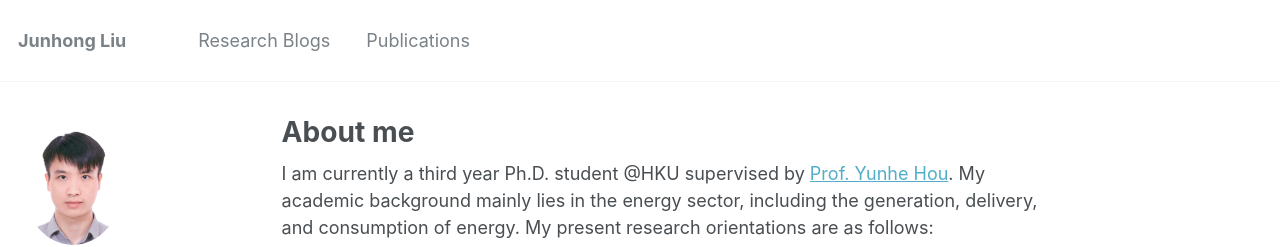
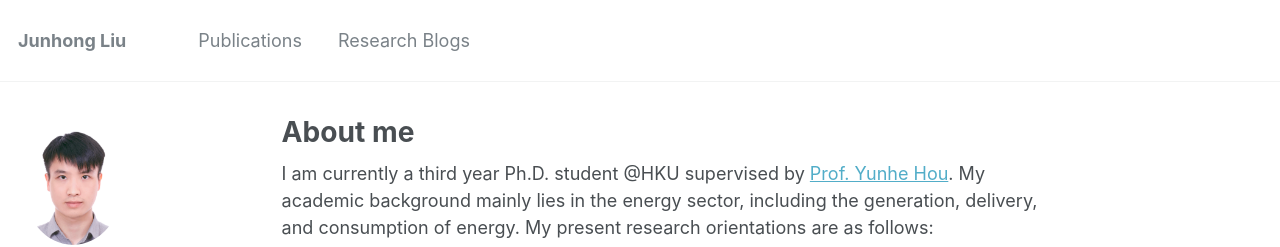
Before and after one commit to johnny-eee/online, a Jekyll site: the page built from _pages/about.md, in a window 1280 px wide and 1004 px high. Shown: the top 247 px of the window. Built offline with Jekyll 4.4.1, drawn with Linux system fonts in a browser that asks for light colours; part of the change alters nothing that is shown.

```diff
--- a/_data/navigation.yml
+++ b/_data/navigation.yml
@@ -1,11 +1,12 @@
 # main links links
 main:
 
-  - title: "Research Blogs"
-    url: /year-archive/
 
   - title: "Publications"
     url: /publications/
+
+  - title: "Research Blogs"
+    url: /year-archive/
 
   #- title: "Talks"
   #  url: /talks/
```
